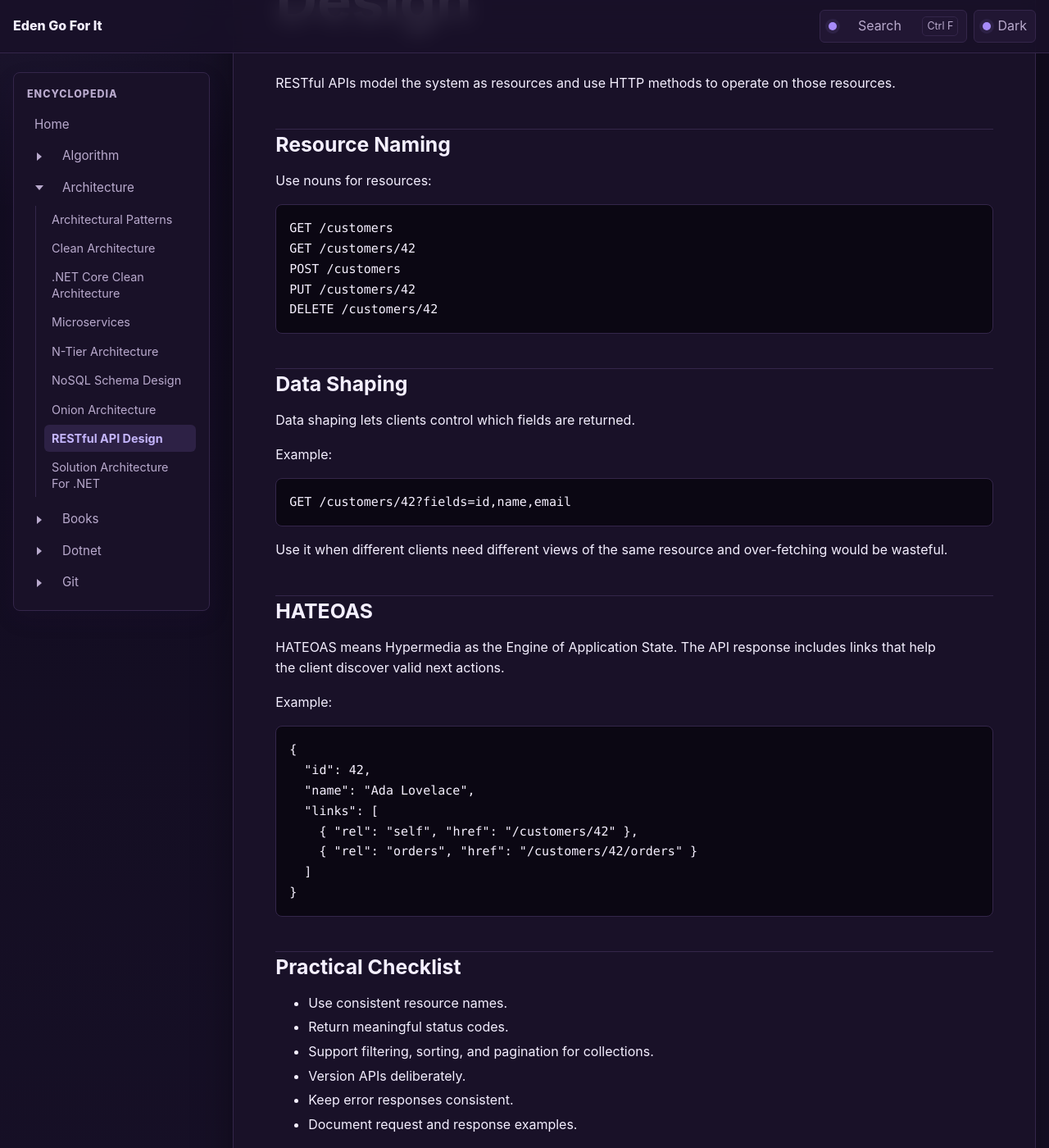
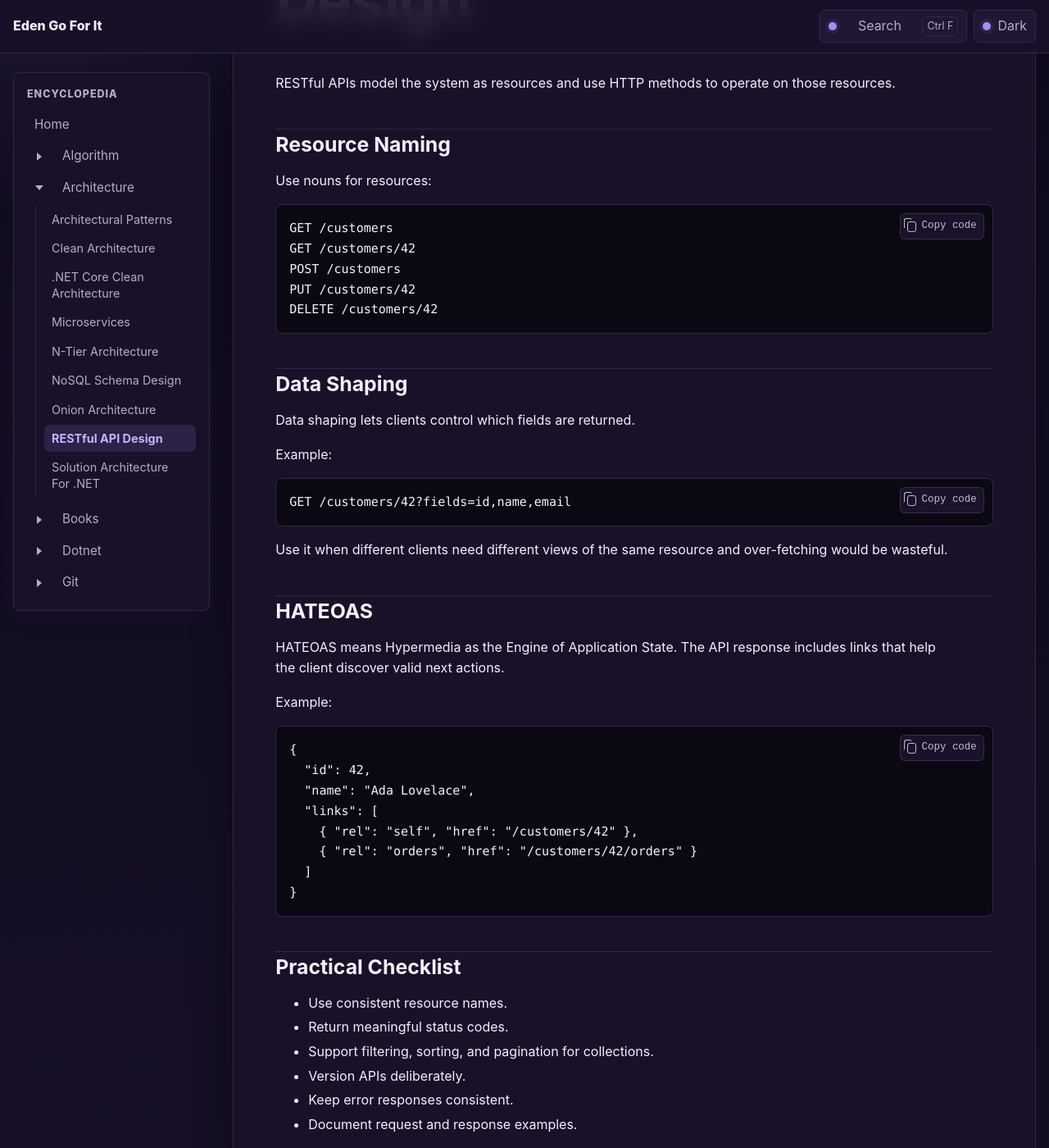
Before and after one commit to EdenGoforIt/edengoforit.github.io, a Jekyll site: the page built from architecture/rest-ful-api.md, in a window 1280 px wide and 1400 px high, scrolled down 287 px. Shown: the whole window at 82% size. Built offline with Jekyll 4.4.1, drawn with Linux system fonts in a browser that asks for light colours.

Commit message:
feat: copy

```diff
--- a/_layouts/default.html
+++ b/_layouts/default.html
@@ -173,5 +173,6 @@
     <script src="{{ '/assets/js/theme.js' | relative_url }}"></script>
     <script src="{{ '/assets/js/search.js' | relative_url }}"></script>
     <script src="{{ '/assets/js/sidebar.js' | relative_url }}"></script>
+    <script src="{{ '/assets/js/code-copy.js' | relative_url }}"></script>
   </body>
 </html>
--- a/assets/css/style.css
+++ b/assets/css/style.css
@@ -361,6 +361,7 @@ pre {
   padding: 16px;
   overflow-x: auto;
   border: 1px solid var(--line);
+  position: relative;
 }
 
 pre code {
@@ -368,6 +369,59 @@ pre code {
   background: transparent;
   border: 0;
   padding: 0;
+}
+
+.code-copy {
+  align-items: center;
+  background: color-mix(in srgb, var(--surface-soft) 92%, transparent);
+  border: 1px solid color-mix(in srgb, var(--code-text) 18%, transparent);
+  border-radius: 6px;
+  color: var(--code-text);
+  cursor: pointer;
+  display: inline-flex;
+  font: inherit;
+  font-size: 0.78rem;
+  gap: 6px;
+  opacity: 0.78;
+  padding: 5px 8px;
+  position: absolute;
+  right: 10px;
+  top: 10px;
+}
+
+.code-copy:hover,
+.code-copy:focus-visible {
+  opacity: 1;
+}
+
+.code-copy__icon {
+  border: 1.5px solid currentColor;
+  border-radius: 3px;
+  display: inline-block;
+  height: 13px;
+  position: relative;
+  width: 11px;
+}
+
+.code-copy__icon::before {
+  border: 1.5px solid currentColor;
+  border-bottom: 0;
+  border-radius: 3px 3px 0 0;
+  border-right: 0;
+  content: "";
+  height: 11px;
+  left: -5px;
+  position: absolute;
+  top: -5px;
+  width: 9px;
+}
+
+.code-copy.is-copied {
+  color: var(--accent-strong);
+}
+
+.code-copy.is-error {
+  color: #fca5a5;
 }
 
 .site-footer {
--- /dev/null
+++ b/assets/js/code-copy.js
@@ -0,0 +1,74 @@
+(function () {
+  function getCodeText(pre) {
+    var code = pre.querySelector("code");
+    return code ? code.innerText : pre.innerText;
+  }
+
+  function setButtonState(button, label) {
+    button.setAttribute("aria-label", label);
+    button.setAttribute("title", label);
+    button.querySelector("[data-code-copy-label]").textContent = label;
+  }
+
+  function copyText(text) {
+    if (navigator.clipboard && window.isSecureContext) {
+      return navigator.clipboard.writeText(text);
+    }
+
+    var textarea = document.createElement("textarea");
+    textarea.value = text;
+    textarea.setAttribute("readonly", "");
+    textarea.style.position = "fixed";
+    textarea.style.top = "-9999px";
+    document.body.appendChild(textarea);
+    textarea.select();
+
+    try {
+      document.execCommand("copy");
+      return Promise.resolve();
+    } catch (error) {
+      return Promise.reject(error);
+    } finally {
+      document.body.removeChild(textarea);
+    }
+  }
+
+  document.addEventListener("DOMContentLoaded", function () {
+    var blocks = document.querySelectorAll(".content pre");
+
+    blocks.forEach(function (pre) {
+      if (pre.querySelector("[data-code-copy]")) {
+        return;
+      }
+
+      var button = document.createElement("button");
+      button.className = "code-copy";
+      button.type = "button";
+      button.setAttribute("data-code-copy", "");
+      button.innerHTML = '<span class="code-copy__icon" aria-hidden="true"></span><span class="code-copy__label" data-code-copy-label>Copy</span>';
+      setButtonState(button, "Copy code");
+
+      button.addEventListener("click", function () {
+        copyText(getCodeText(pre)).then(function () {
+          setButtonState(button, "Copied");
+          button.classList.add("is-copied");
+
+          window.setTimeout(function () {
+            setButtonState(button, "Copy code");
+            button.classList.remove("is-copied");
+          }, 1600);
+        }).catch(function () {
+          setButtonState(button, "Copy failed");
+          button.classList.add("is-error");
+
+          window.setTimeout(function () {
+            setButtonState(button, "Copy code");
+            button.classList.remove("is-error");
+          }, 1600);
+        });
+      });
+
+      pre.appendChild(button);
+    });
+  });
+})();
```
